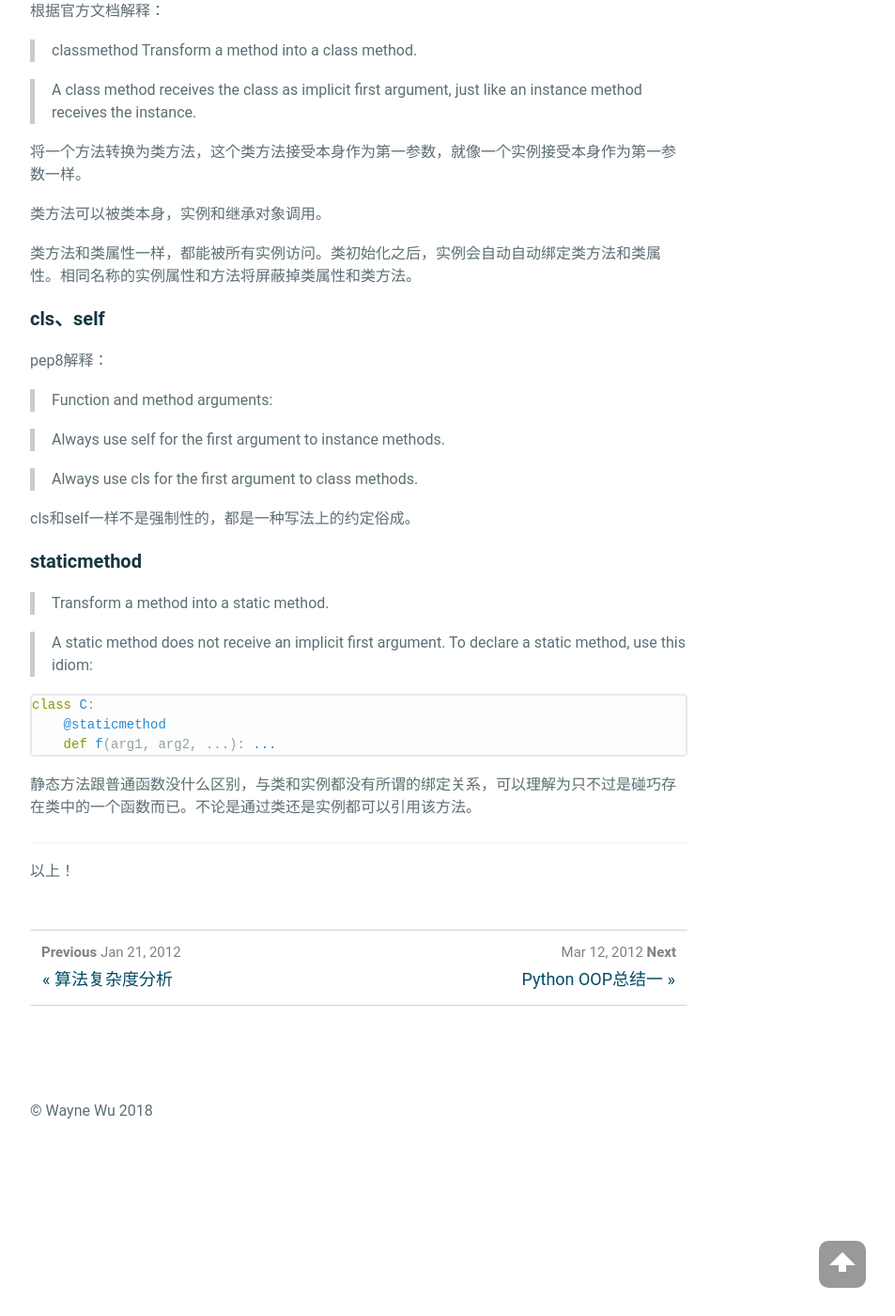
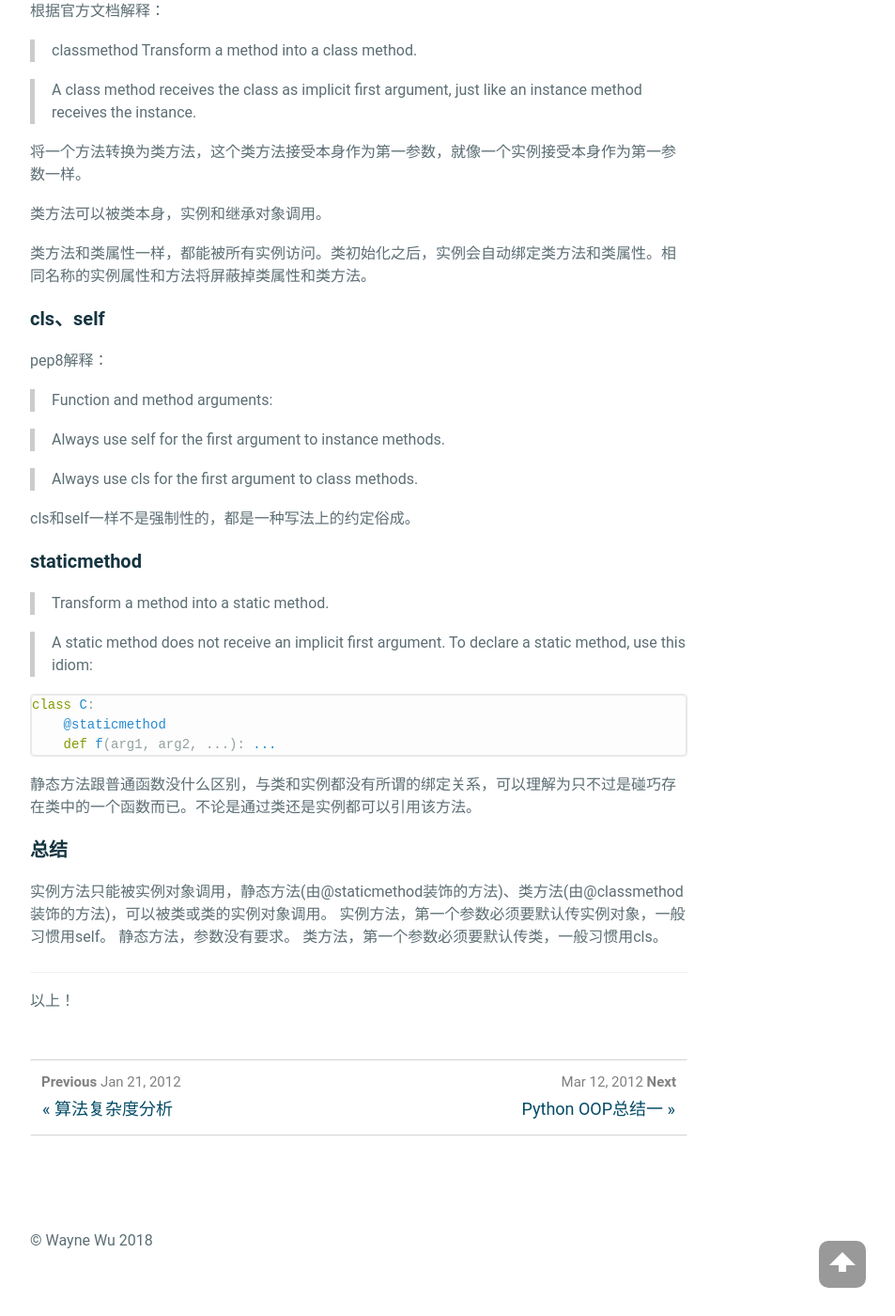
Before and after one commit to wuwayne/wuwayne.github.io, a Jekyll site: the page built from _posts/2012-2-21-理解classmethod和staticmethod.md, in a window 1280 px wide and 1400 px high, scrolled down 656 px. Shown: the whole window at 94% size, without its empty margins (258-1211 px from the left). Built offline with Jekyll 4.4.1, drawn with Linux system fonts in a browser that asks for light colours.

Commit message:
edit article

```diff
--- a/_posts/2012-2-21-理解classmethod和staticmethod.md
+++ b/_posts/2012-2-21-理解classmethod和staticmethod.md
@@ -34,7 +34,7 @@ class C:
 
 类方法可以被类本身，实例和继承对象调用。
 
-类方法和类属性一样，都能被所有实例访问。类初始化之后，实例会自动自动绑定类方法和类属性。相同名称的实例属性和方法将屏蔽掉类属性和类方法。
+类方法和类属性一样，都能被所有实例访问。类初始化之后，实例会自动绑定类方法和类属性。相同名称的实例属性和方法将屏蔽掉类属性和类方法。
 
 ### cls、self
 
@@ -62,6 +62,14 @@ class C:
 
 静态方法跟普通函数没什么区别，与类和实例都没有所谓的绑定关系，可以理解为只不过是碰巧存在类中的一个函数而已。不论是通过类还是实例都可以引用该方法。
 
+### 总结
+
+实例方法只能被实例对象调用，静态方法(由@staticmethod装饰的方法)、类方法(由@classmethod装饰的方法)，可以被类或类的实例对象调用。
+实例方法，第一个参数必须要默认传实例对象，一般习惯用self。
+静态方法，参数没有要求。
+类方法，第一个参数必须要默认传类，一般习惯用cls。
+
+
 ----
 
 以上！
```
